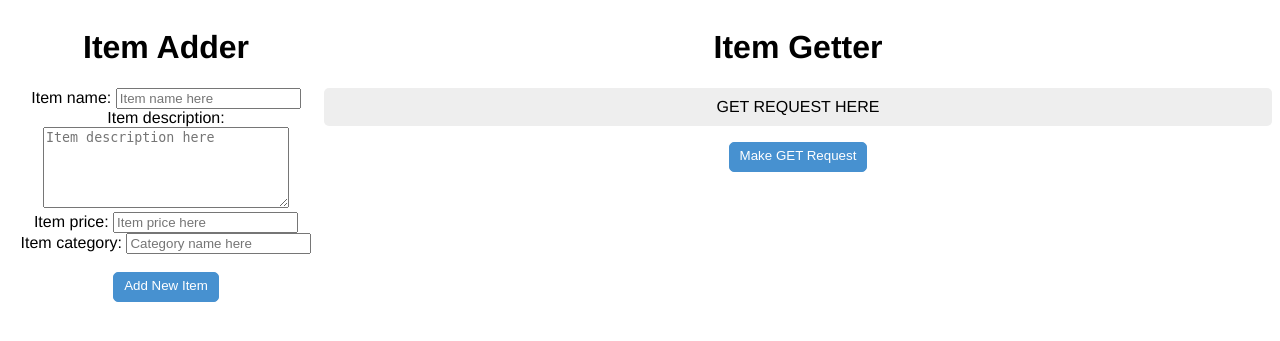
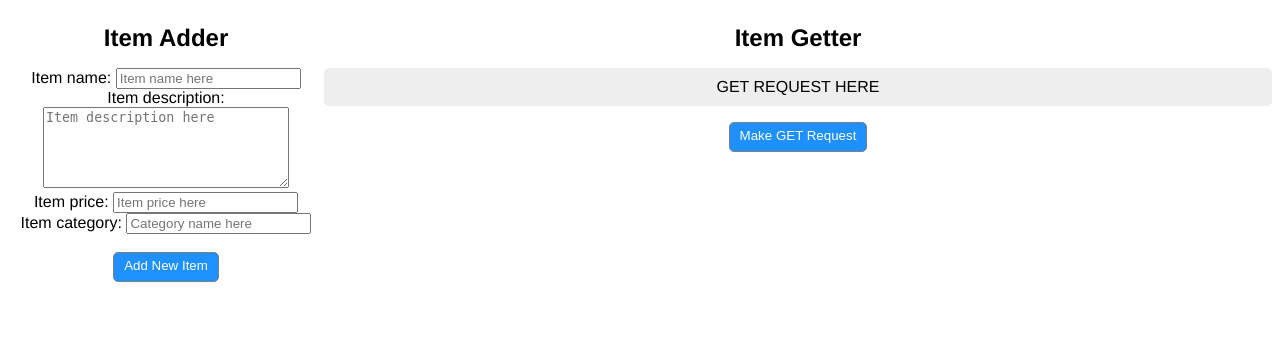
Before and after one commit to mikaele90/Vertaisverkkokauppa, a PHP site: page /api/admtools/get-create.html in a window 1280 px wide. Shown: the top 341 px of the page. Run offline with PHP 8.4, Linux system fonts and the light colour scheme.

Commit message:
toivottavasti final commit

```diff
--- a/api/admtools/get-create.html
+++ b/api/admtools/get-create.html
@@ -14,7 +14,7 @@
             font-family: "Helvetica", sans-serif;
         }
         h1 {
-            font-size: 2em;
+            font-size: 1.5em;
             font-weight: bold;
         }
         .box {
@@ -24,14 +24,14 @@
         }
         button {
             color: white;
-            background-color: #4791d0;
+            background-color: dodgerblue;
             border-radius: 5px;
-            border: 1px solid #4791d0;
+            border: 1px solid gray;
             padding: 5px 10px 8px 10px;
         }
         button:hover {
-            background-color: #0F5897;
-            border: 1px solid #0F5897;
+            background-color: deepskyblue;
+            border: 2px solid black;
         }
     </style>
 </head>
--- a/browse.php
+++ b/browse.php
@@ -37,6 +37,7 @@ mysqli_close($link);
 <html lang="en">
 <head>
     <?php require_once 'header.html' ?>
+    <title>Browse Products</title>
 </head>
 <body>
 <?php require_once "nav-bar.html" ?>
@@ -112,7 +113,7 @@ mysqli_close($link);
                 '<div class="card_div">' +
                 '<label class="card"><h1 class="card"> ' + product.ItemName + '</h1></label>' +
                 '<img src="images/products/' + product.ImageLink + '.png" alt="' + product.ItemName + ' Picture" style="width:100%">' +
-                '<p class="price">' + JSON.stringify(product.ItemPrice) + '€</p>' +
+                '<p class="price">' + product.ItemPrice.toFixed(2) + '€</p>' +
                 '<p class="card">' + product.ItemDescription + '</p>' +
                 '<label><input type=number min="1" id="InputID" value="1" onKeyDown="return false" class="inputClass" name="quantity" > kpl</label>' +
                 '<p><button class="card" name="all">Add to Cart</button></p>' +
--- a/index.php
+++ b/index.php
@@ -2,6 +2,7 @@
 <html lang="en">
 <head>
     <?php require_once 'header.html' ?>
+    <title>Frontpage</title>
 </head>
 <body>
 
--- a/login.php
+++ b/login.php
@@ -95,6 +95,7 @@ if ($_SERVER["REQUEST_METHOD"] == "POST") {
 <html lang="en">
 <head>
     <?php require_once "header.html" ?>
+    <title>Login Page</title>
 </head>
 <body>
 
--- a/profile.php
+++ b/profile.php
@@ -42,6 +42,7 @@ if (isset($_SESSION["loggedin"]) || $_SESSION["loggedin"] === true) {
 <html lang="en">
 <head>
     <?php require_once 'header.html' ?>
+    <title>Profile Page</title>
 </head>
 <body>
 
--- a/registerform.php
+++ b/registerform.php
@@ -212,7 +212,7 @@ if ($_SERVER["REQUEST_METHOD"] == "POST") {
 <html lang="en">
 <head>
     <meta charset="UTF-8">
-    <title>Register</title>
+    <title>Register Page</title>
     <link rel="stylesheet" href="https://stackpath.bootstrapcdn.com/bootstrap/4.3.1/css/bootstrap.min.css"
           integrity="sha384-ggOyR0iXCbMQv3Xipma34MD+dH/1fQ784/j6cY/iJTQUOhcWr7x9JvoRxT2MZw1T" crossorigin="anonymous">
     <link rel="stylesheet" href="css/styles.css">
--- a/reset-password.php
+++ b/reset-password.php
@@ -75,6 +75,7 @@ if($_SERVER["REQUEST_METHOD"] == "POST"){
 <html lang="en">
 <head>
     <?php require_once "header.html" ?>
+    <title>Reset Password</title>
 </head>
 <body>
 
--- a/search.php
+++ b/search.php
@@ -48,6 +48,7 @@ if ($_SERVER["REQUEST_METHOD"] == "POST") {
 <html lang="en">
 <head>
     <?php require_once 'header.html'?>
+    <title>Search</title>
 </head>
 <body>
     <?php require_once "nav-bar.html" ?>
@@ -121,7 +122,7 @@ if ($_SERVER["REQUEST_METHOD"] == "POST") {
                 '<div class="card_div">' +
                 '<label class="card"><h1 class="card"> ' + product.ItemName + '</h1></label>' +
                 '<img src="images/products/' + product.ImageLink + '.png" alt="' + product.ItemName + ' Picture" style="width:100%">' +
-                '<p class="price">' + JSON.stringify(product.ItemPrice) + '€</p>' +
+                '<p class="price">' + product.ItemPrice.toFixed(2) + '€</p>' +
                 '<p class="card">' + product.ItemDescription + '</p>' +
                 '<label><input type=number min = "1" id = "InputID" value = "1" onKeyDown="return false" class = "inputClass" name="quantity" > kpl</label>' +
                 '<p><button class="card" name="all">Add to Cart</button></p>' +
--- a/shopping-cart.php
+++ b/shopping-cart.php
@@ -45,6 +45,7 @@ if (isset($_SESSION["loggedin"]) || $_SESSION["loggedin"] === true) {
 <html lang="en">
 <head>
     <?php require_once 'header.html' ?>
+    <title>Shopping Cart</title>
 </head>
 <body>
     <?php require_once 'nav-bar.html'; ?>
```
Also changed, not shown: README.md.
